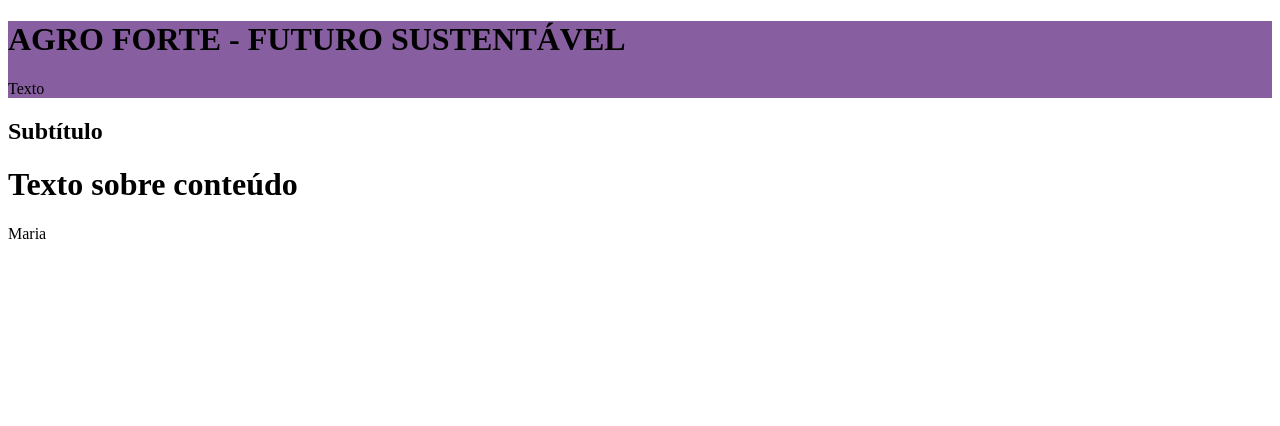
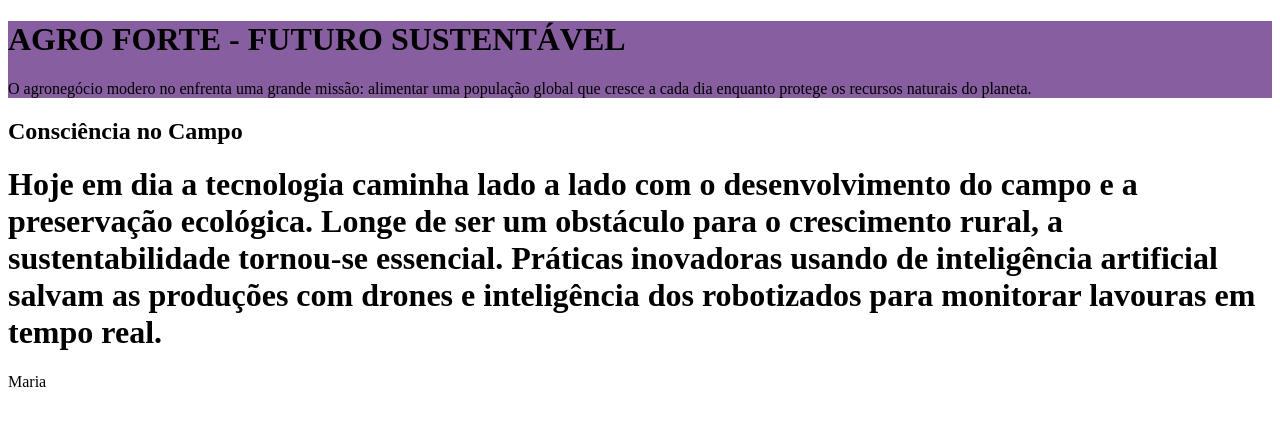
Before and after one commit to mariarodriguespontes-boop/agrinho, a plain HTML site: page index.html in a window 1280 px wide. Drawn offline with Linux system fonts and the light colour scheme.

Commit message:
conteúdo

```diff
--- a/index.html
+++ b/index.html
@@ -12,13 +12,15 @@
 
 <body>
     <header>
-        <h1> AGRO FORTE - FUTURO SUSTENTÁVEL </h1>
-        <p> Texto </p>
+        <h1> AGRO FORTE - FUTURO SUSTENTÁVEL </h1> <!--Título-->
+        <p> O agronegócio modero no enfrenta uma grande missão: alimentar uma população global que cresce a cada dia enquanto protege os recursos naturais do planeta.
+</p> <!--aqui vai um texto-->
     </header>
 
     <main>
-        <h2>Subtítulo</h2>
-        <h1>Texto sobre conteúdo</h1>
+        <h2>Consciência no Campo</h2>
+        <h1>Hoje em dia a tecnologia caminha lado a lado com o desenvolvimento do campo e a preservação ecológica. Longe de ser um obstáculo para o crescimento rural, a sustentabilidade tornou-se essencial. Práticas inovadoras usando de inteligência artificial salvam as produções com drones e inteligência dos robotizados para monitorar lavouras em tempo real.
+</h1>
     </main>
     <footer>
         <p>Maria</p>
```
